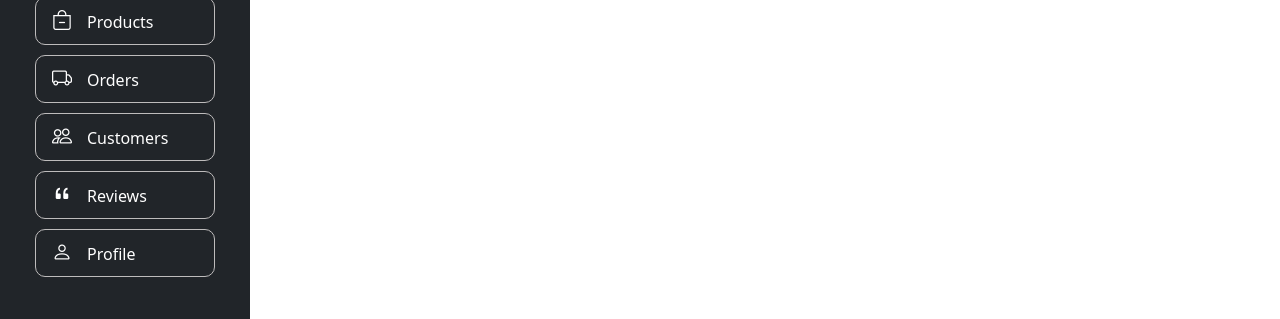
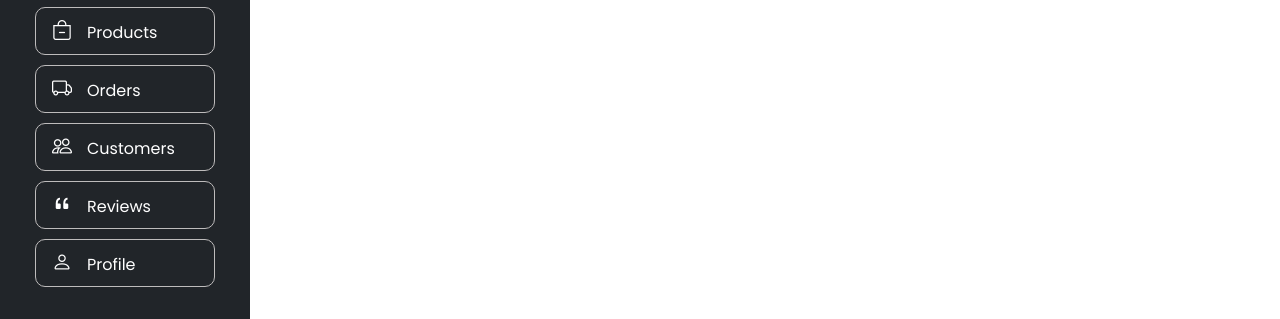
Before and after one commit to Bimesha/E-Commerce-Web, a plain HTML site: page frontend/admin/html/products.html in a window 1280 px wide. Shown: the part 283-602 px from the top of the page. Drawn offline with nearby package versions, Linux system fonts and the light colour scheme; a web font is replaced by a local one.

Commit message:
refactor: add products.css to products.html

```diff
--- /dev/null
+++ b/frontend/admin/css/products.css
@@ -0,0 +1,19 @@
+* {
+    margin: 0;
+    padding: 0;
+    box-sizing: border-box;
+}
+
+body {
+    font-family: "Poppins", sans-serif;
+}
+
+.admin-prodcuts {
+    display: flex;
+    margin-top: 10px;
+}
+
+.content-section {
+    width: 100%;
+    margin-left: 30px;
+}
--- a/frontend/admin/html/products.html
+++ b/frontend/admin/html/products.html
@@ -33,6 +33,7 @@
 
         <link rel="stylesheet" href="../css/nav.css" />
         <link rel="stylesheet" href="../css/sidebar.css" />
+        <link rel="stylesheet" href="../css/products.css" />
 
         <title>Products</title>
     </head>
```
